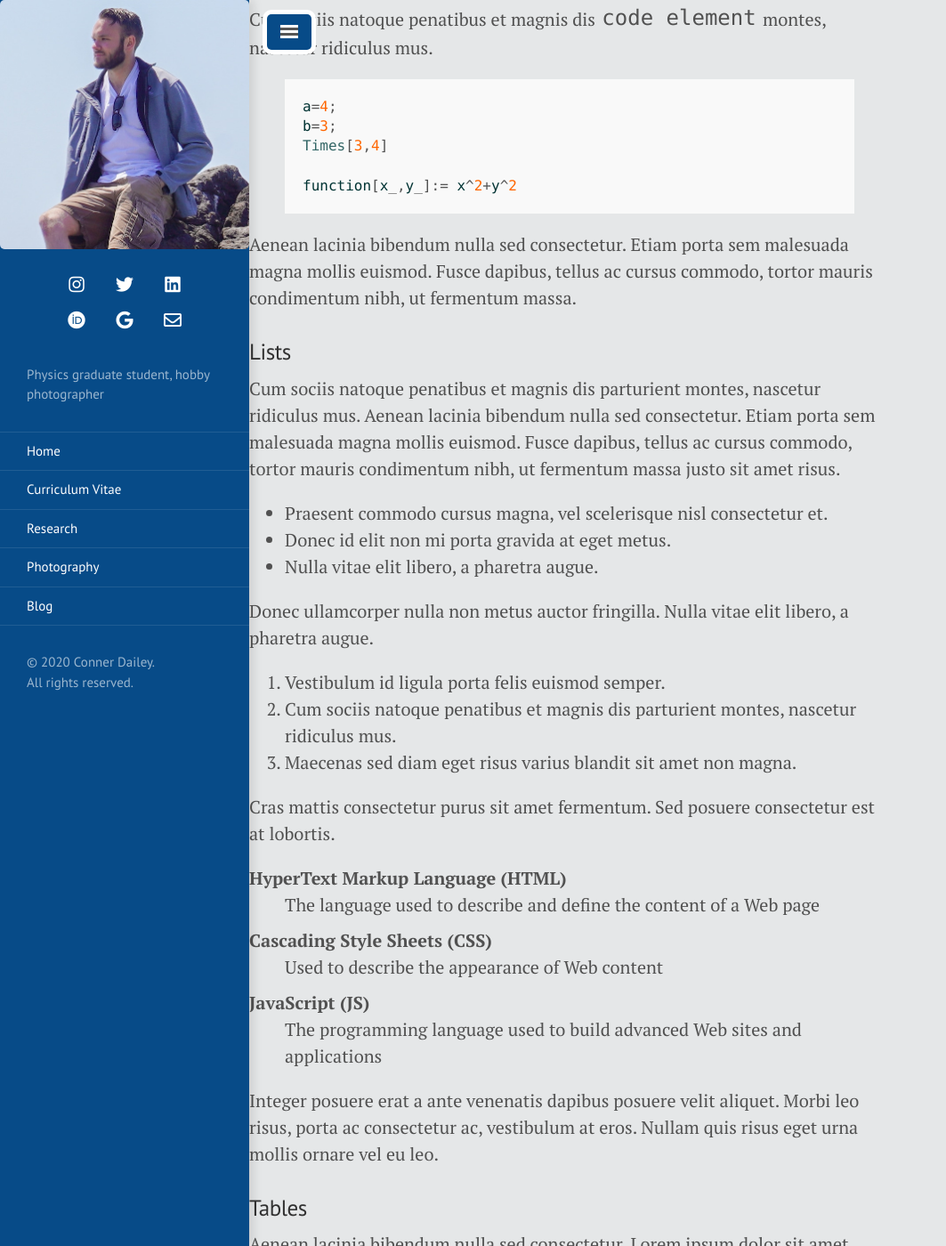
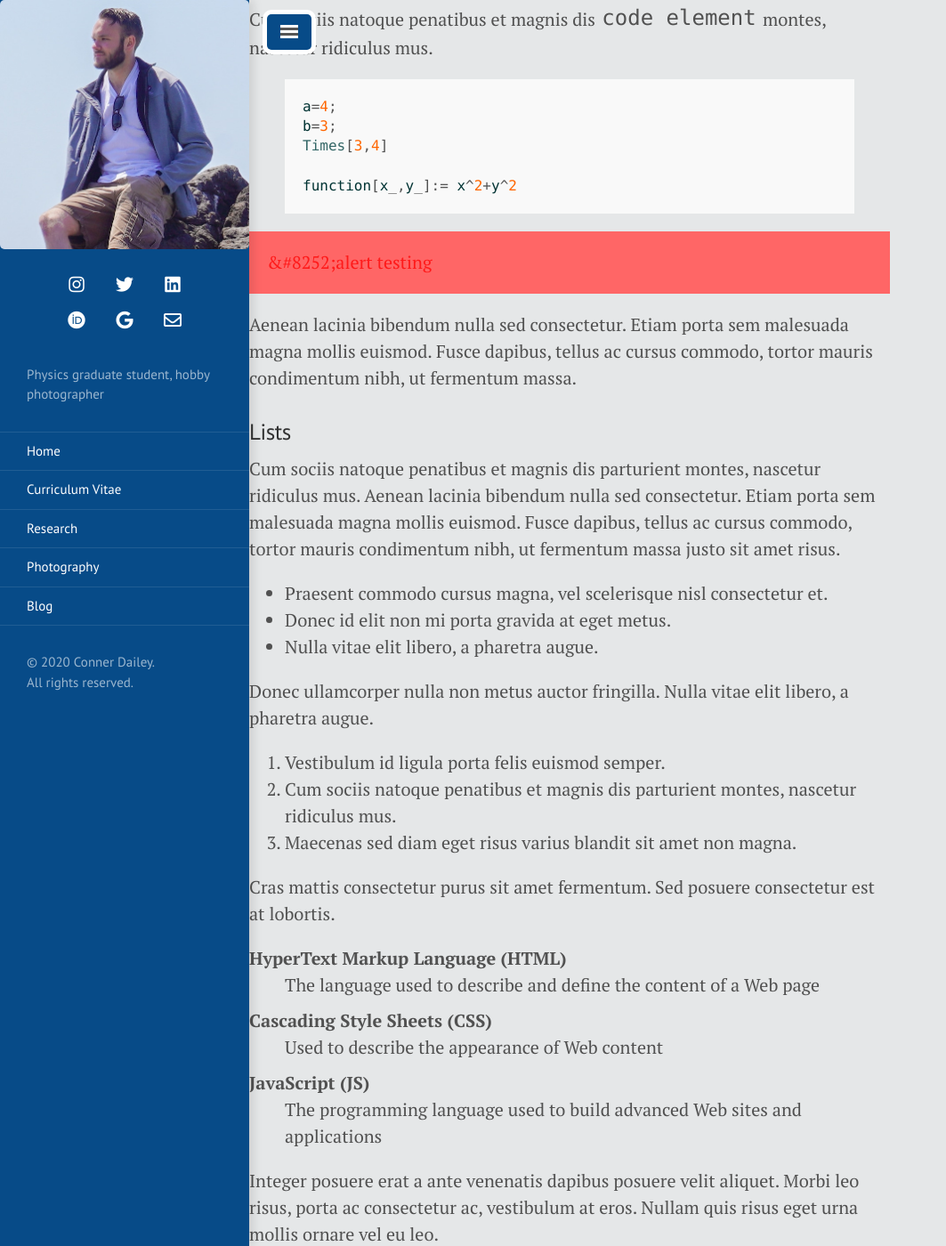
Before and after one commit to TakeTwiceDailey/TakeTwiceDailey.github.io, a Jekyll site: the page built from _posts/2014-01-01-example-content.md, in a window 1280 px wide and 1400 px high, scrolled down 1380 px. Shown: the whole window at 89% size, without its empty margins (0-1063 px from the left). Built offline with Jekyll 4.4.1, drawn with Linux system fonts in a browser that asks for light colours; nearby versions of some CDN libraries.

Commit message:
added alert messages?

```diff
--- a/_posts/2014-01-01-example-content.md
+++ b/_posts/2014-01-01-example-content.md
@@ -44,6 +44,9 @@ Times[3,4]
 function[x_,y_]:= x^2+y^2
 
 {% endhighlight %}
+
+<p class="alert">alert testing</p>
+
 
 Aenean lacinia bibendum nulla sed consectetur. Etiam porta sem malesuada magna mollis euismod. Fusce dapibus, tellus ac cursus commodo, tortor mauris condimentum nibh, ut fermentum massa.
 
--- a/public/css/poole.css
+++ b/public/css/poole.css
@@ -288,8 +288,12 @@ tbody tr:nth-child(odd) th {
 .alert {
   margin-bottom: 1rem;
   padding: 1rem;
-  color: #717171;
-  background-color: #f9f9f9;
+  color: #ff1a1a;
+  background-color: #ff6666;
+}
+
+.alert:before {
+  content: "&#8252;";
 }
 
 /*
```
